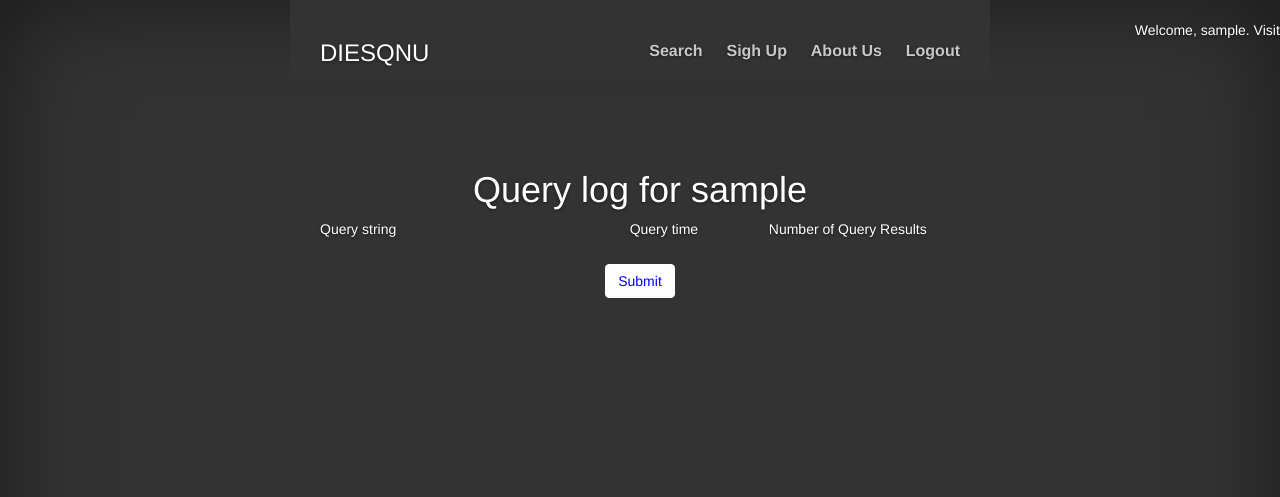
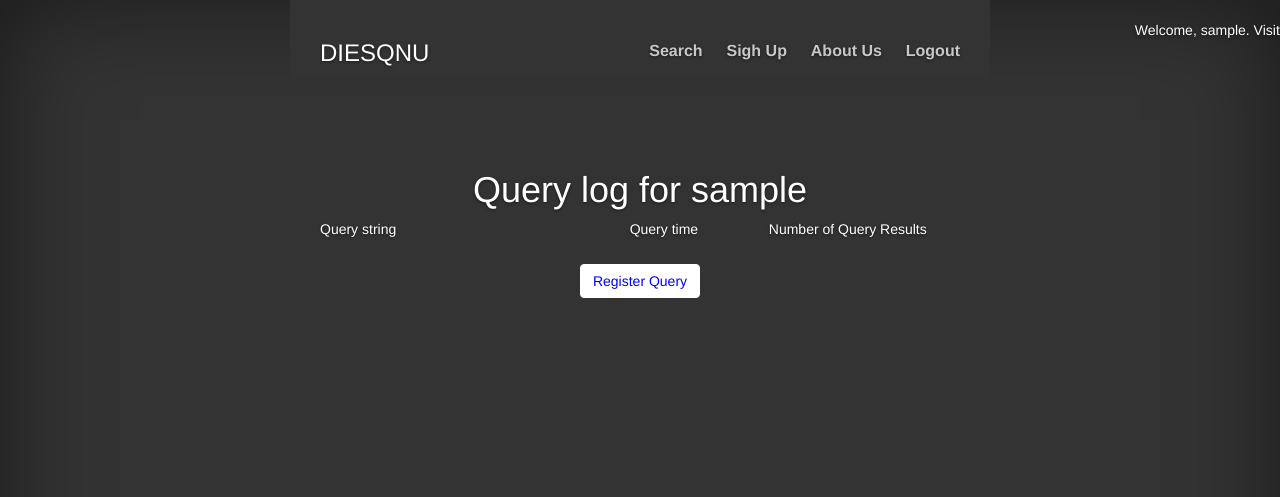
Before and after one commit to thekingofkings/diesqnu, a Django app: page /querylog in a window 1280 px wide. Shown: the top 497 px of the page. Run offline with Django 3.2, Linux system fonts and the light colour scheme; the visitor is signed in with stand-in values (Sample User, id 1); data that the repository does not hold is empty; some libraries are stand-ins or nearby versions.

Commit message:
Modify a bug

```diff
--- a/quote/models.py
+++ b/quote/models.py
@@ -43,4 +43,4 @@ class Query( models.Model ):
 
 
     def __str__( self ):
-        return queryStr
+        return self.queryStr
--- a/quote/templates/quote/querylog.html
+++ b/quote/templates/quote/querylog.html
@@ -26,7 +26,7 @@
 		</p>
 		</div>
 	{% endfor %}
-<input type=submit value=Submit class="keyin btn btn-default"></input>
+<input type=submit value="Register Query" class="keyin btn btn-default"></input>
 </form>
 
 
```
Also changed, not shown: 1 other file.
